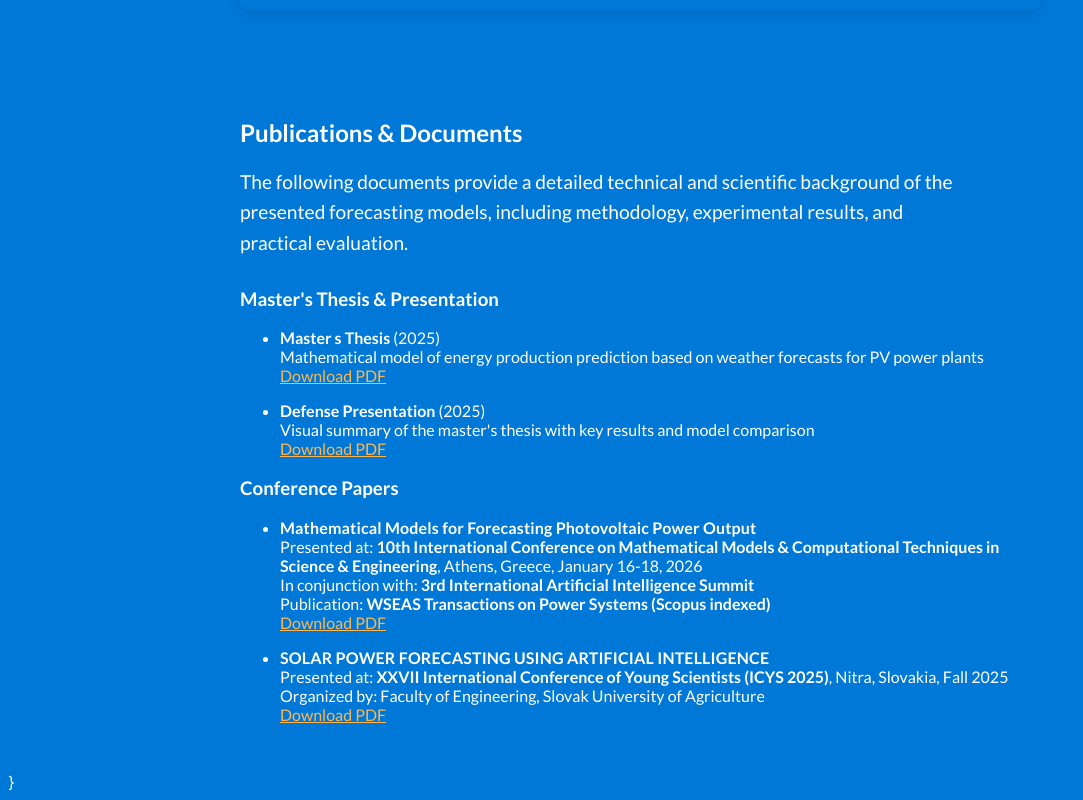
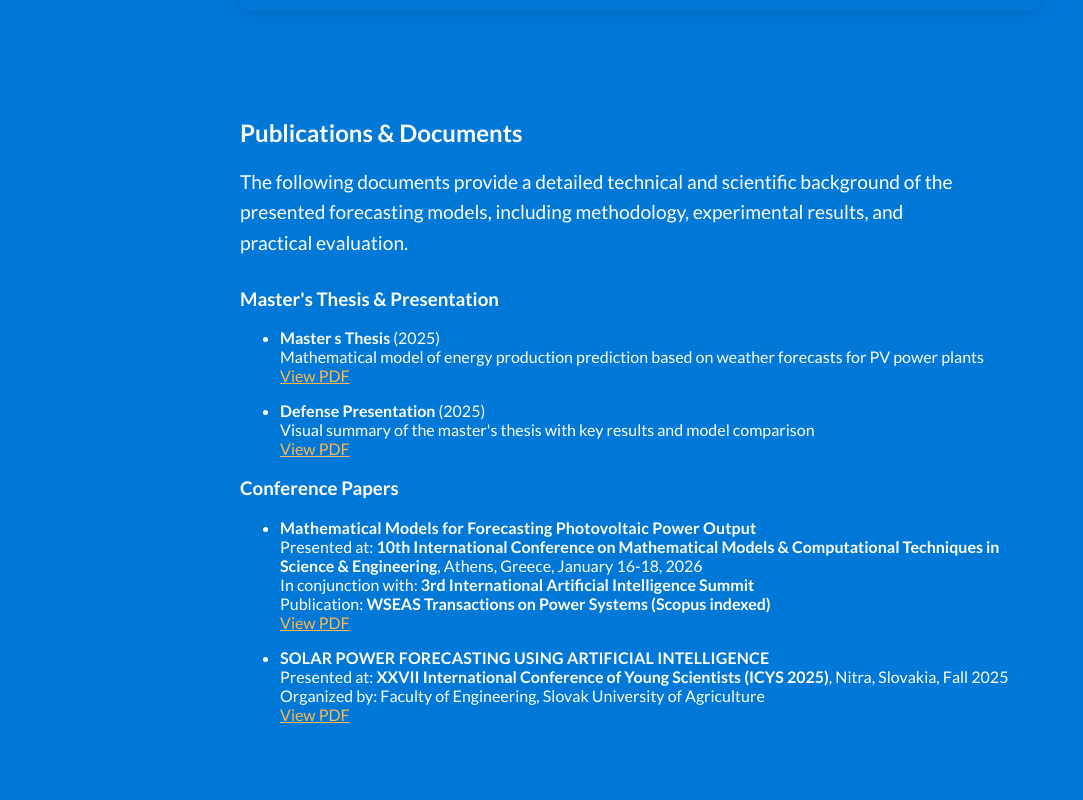
Before and after one commit to Kuba129cz/jakub-hampejs-web, a website: page public/pv_forecast.html in a window 1280 px wide. Shown: the part 1534-2334 px from the top of the page, without its empty margins (0-1083 px from the left). Drawn offline with nearby package versions, Linux system fonts and the light colour scheme; grey boxes are pictures that could not be loaded.

Commit message:
add view

```diff
--- a/public/pv_forecast.html
+++ b/public/pv_forecast.html
@@ -106,12 +106,12 @@
                 <li>
                     <strong>Master s Thesis</strong> (2025)<br>
                     Mathematical model of energy production prediction based on weather forecasts for PV power plants<br>
-                    <a href="/documents/pv_forecast/diploma_thesis.pdf" target="_blank" class="pv-link">Download PDF</a>
+                    <a href="/documents/pv_forecast/diploma_thesis.pdf" target="_blank" class="pv-link">View PDF</a>
                 </li>
                 <li>
                     <strong>Defense Presentation</strong> (2025)<br>
                     Visual summary of the master's thesis with key results and model comparison<br>
-                    <a href="/documents/pv_forecast/diploma_thesis_presentation.pdf" target="_blank" class="pv-link">Download PDF</a>
+                    <a href="/documents/pv_forecast/diploma_thesis_presentation.pdf" target="_blank" class="pv-link">View PDF</a>
                 </li>
             </ul>
 
@@ -123,13 +123,13 @@
                     Presented at: <strong>10th International Conference on Mathematical Models & Computational Techniques in Science & Engineering</strong>, Athens, Greece, January 16-18, 2026<br>
                     In conjunction with: <strong>3rd International Artificial Intelligence Summit</strong><br>
                     Publication: <strong>WSEAS Transactions on Power Systems (Scopus indexed)</strong><br>
-                    <a href="/documents/pv_forecast/mmctse_2026.pdf" target="_blank" class="pv-link">Download PDF</a>
+                    <a href="/documents/pv_forecast/mmctse_2026.pdf" target="_blank" class="pv-link">View PDF</a>
                 </li>
                 <li>
                     <em>SOLAR POWER FORECASTING USING ARTIFICIAL INTELLIGENCE</em><br>
                     Presented at: <strong>XXVII International Conference of Young Scientists (ICYS 2025)</strong>, Nitra, Slovakia, Fall 2025<br>
                     Organized by: Faculty of Engineering, Slovak University of Agriculture<br>
-                    <a href="/documents/pv_forecast/icys_2025.pdf" target="_blank" class="pv-link">Download PDF</a>
+                    <a href="/documents/pv_forecast/icys_2025.pdf" target="_blank" class="pv-link">View PDF</a>
                 </li>
             </ul>
         </section>
@@ -140,4 +140,3 @@
 
     </main>
 </body>
-}
```
